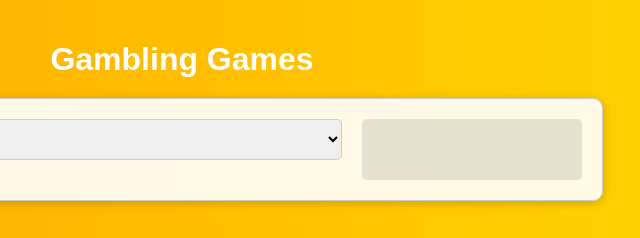
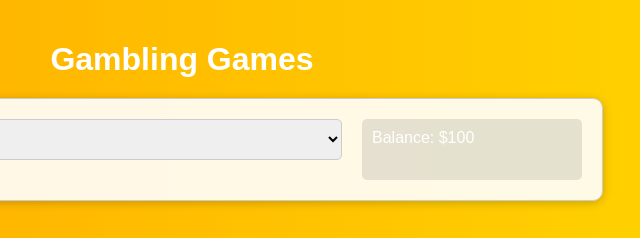
Before and after one commit to Roam45/GamblingGames, a plain HTML site: page index.html in a window 1280 px wide. Shown: the top 238 px of the page, 458-1098 px from the left. Drawn offline with Linux system fonts and the light colour scheme.

Commit message:
Update index.html

```diff
--- a/index.html
+++ b/index.html
@@ -20,6 +20,7 @@
             <div id="gameArea"></div>
         </div>
         <div id="resultContainer">
+            <div id="balance">Balance: $<span id="balanceAmount">100</span></div>
             <div id="result"></div>
         </div>
     </div>
```
